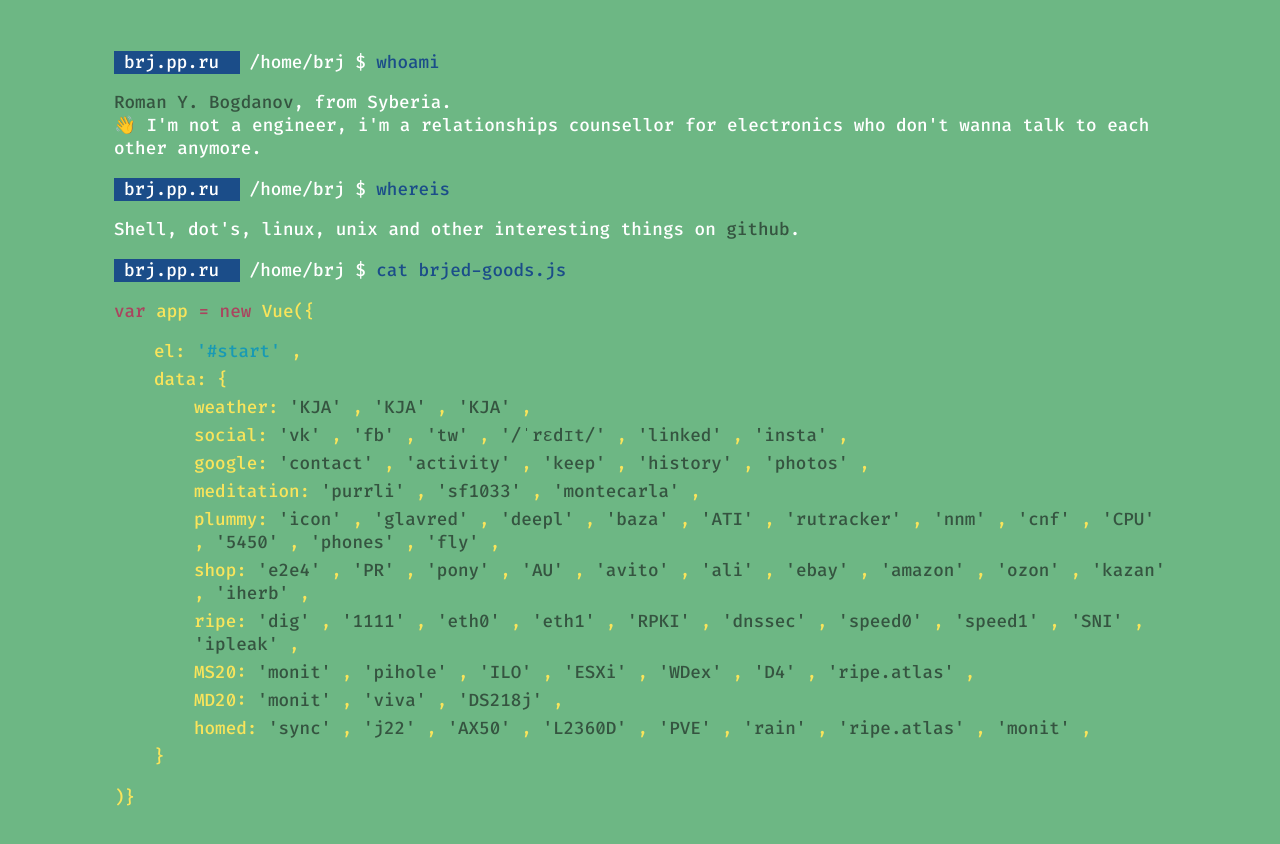
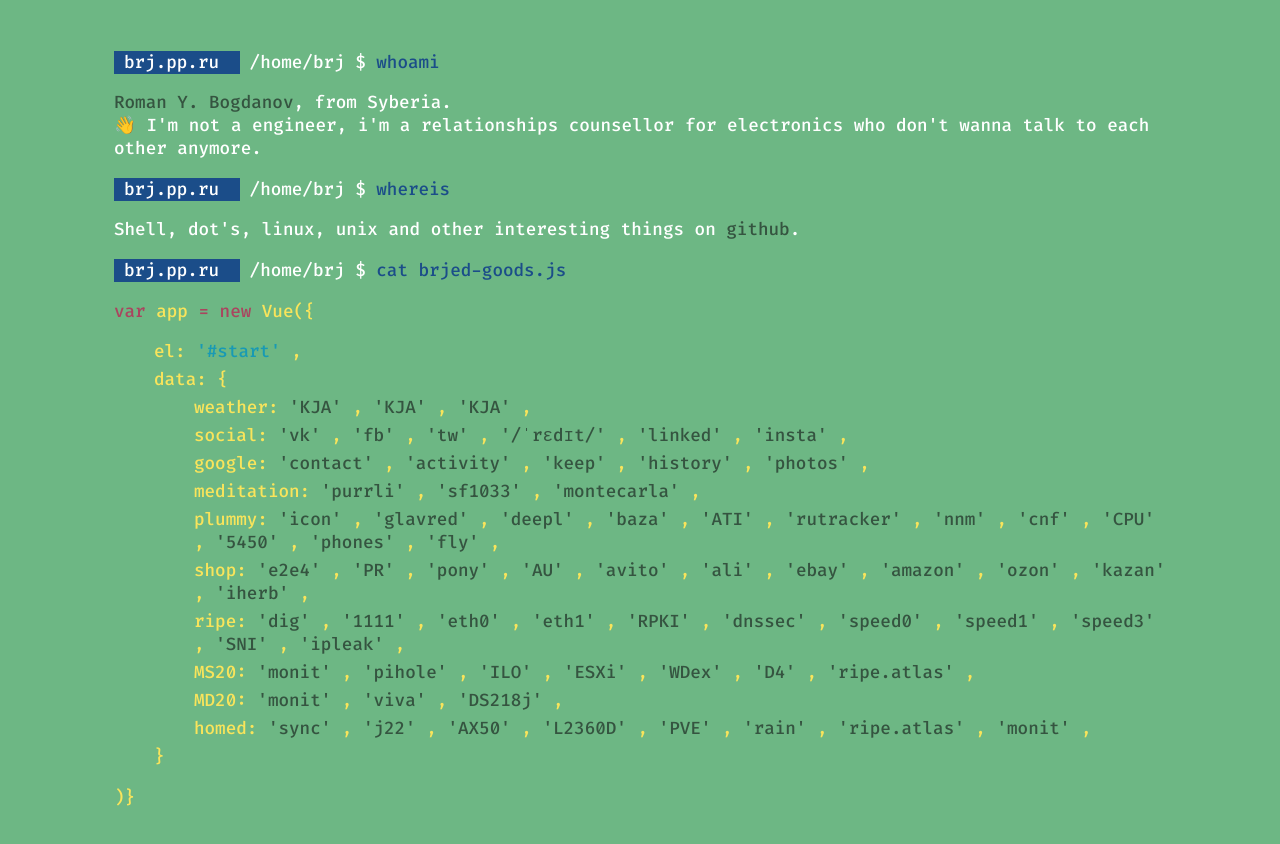
Before and after one commit to brjppru/brjppru.github.io, a plain HTML site: page index.html in a window 1280 px wide. Drawn offline with Linux system fonts and the light colour scheme.

Commit message:
2023-04-29-162414 Programming the flux capacitor

```diff
--- a/index.html
+++ b/index.html
@@ -248,6 +248,10 @@
                                     <span class="value"><a href="https://fast.com/">'speed1'</a></span>
                                     <span class="name">,</span>
 
+                                    <span class="value"><a href="https://www.nperf.com/en/">'speed3'</a></span>
+                                    <span class="name">,</span>
+
+
                                     <span class="value"><a href="https://www.cloudflare.com/ssl/encrypted-sni/">'SNI'</a></span>
                                     <span class="name">,</span>
 
```
